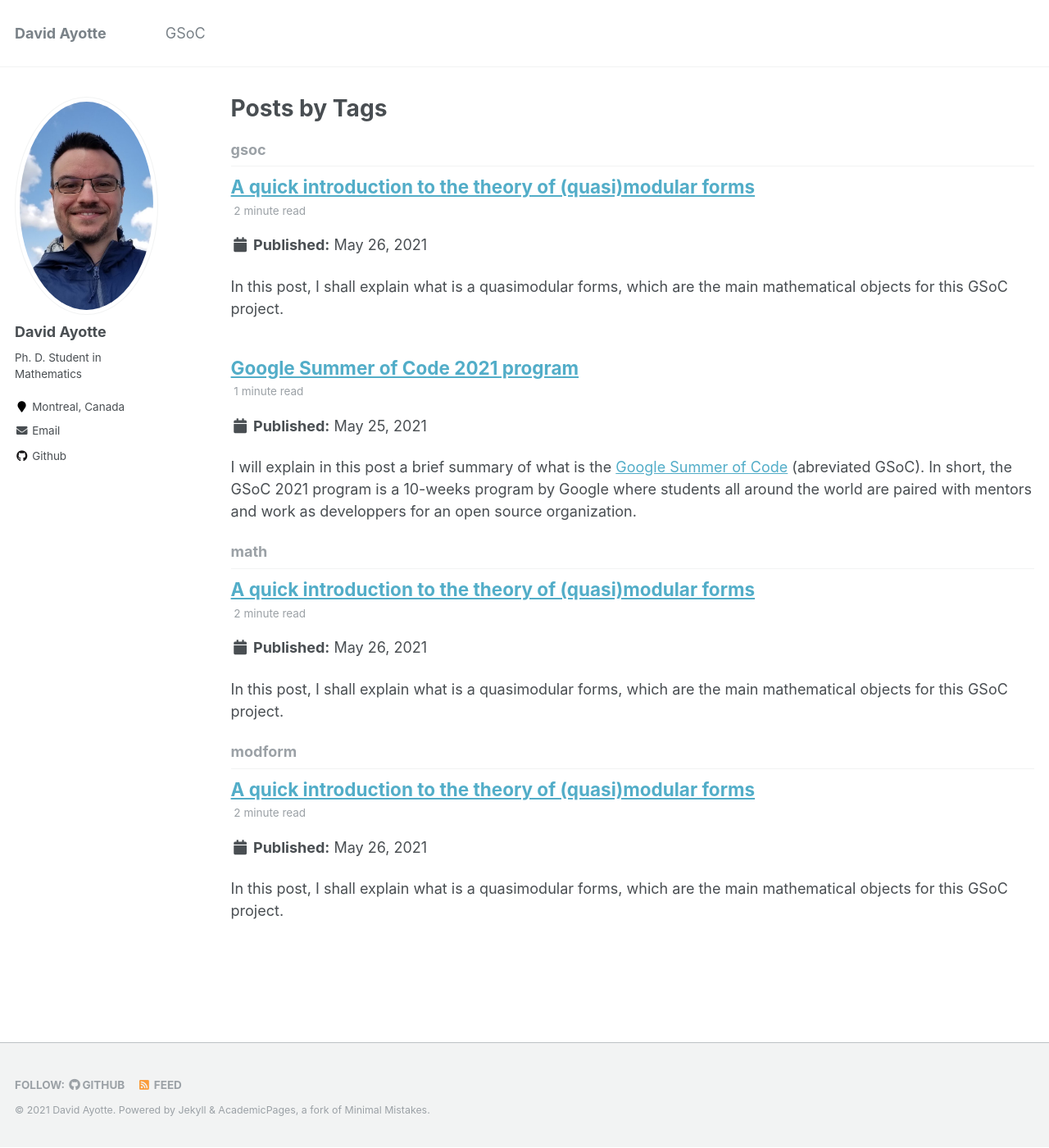
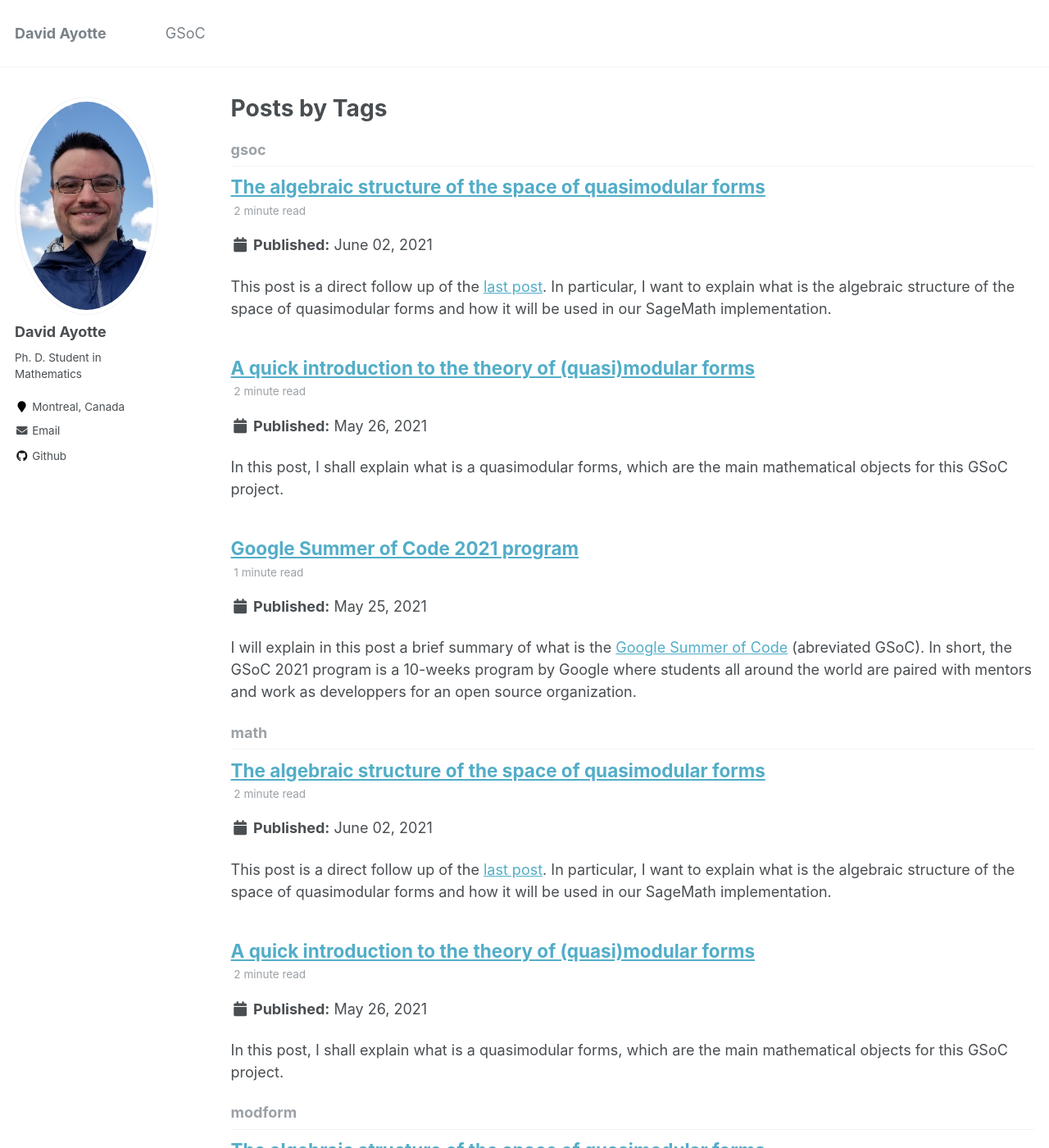
Before and after one commit to DavidAyotte/davidayotte.github.io, a Jekyll site: the page built from _pages/tag-archive.html, in a window 1280 px wide and 1400 px high. Shown: the whole window at 82% size. Built offline with Jekyll 4.4.1, drawn with Linux system fonts in a browser that asks for light colours; part of the change alters nothing that is shown; some of the changed text lies outside the part shown.

Commit message:
new post

```diff
--- a/_posts/2021-05-26-quasimodforms.md
+++ b/_posts/2021-05-26-quasimodforms.md
@@ -101,8 +101,6 @@ $$
 
 In other words, $$(f \mid_k \gamma)(z)$$ is a polynomial of degree at most $$p$$ in $$\tfrac{c}{cz+d}$$ with coefficient in $$\mathrm{Hol}_0(\mathbb{H})$$. $$\diamond$$
 
-At first, this general definition can be motivated by the use of the differential operator $$ D = \tfrac{1}{2\pi i}\tfrac{d}{d z}$$ and this will be the subject of the next post.
-
 ## References
 
 Here are some references for the theory of classical modular forms:
--- /dev/null
+++ b/_posts/2021-06-06-alg_structure.md
@@ -0,0 +1,64 @@
+---
+title: 'The algebraic structure of the space of quasimodular forms'
+date: 2021-06-02
+permalink: /posts/2021/06/algstr/
+tags:
+  - gsoc
+  - modform
+  - math
+category:
+  - gsoc
+---
+
+This post is a direct follow up of the [last post](/posts/2021/05/quasimodform/). In particular, I want to explain what is the algebraic structure of the space of quasimodular forms and how it will be used in our SageMath implementation.
+
+Before this, let me recall the structure of the classical modular forms. We will denote by $$\mathcal{M}_k$$ the space of all modular forms of weight $$k$$ for $$\mathrm{SL}_2(\mathbb{Z})$$. Observe that this space is in fact a $$\mathbb{C}$$-vector space. Indeed, for any $$f,g\in \mathcal{M}_k$$ and $$\lambda\in\mathbb{C}$$ we will have $$f + \lambda g \in \mathcal{M}_k$$ (it is in fact finite dimensional over $$\mathbb{C}$$, but this is non-trivial). Moreover, we observe that if $$f\in \mathcal{M}_{k_1}$$ and $$g\in \mathcal{M}_{k_2}$$ for $$k_1, k_2 \in \mathbb{Z}$$ then $$fg\in \mathcal{M}_{k_1 + k_2}$$. Thus the set of *all* modular forms (whitout any fixed weight), denoted $$\mathcal{M}_*$$, is in fact a graded ring:
+
+$$
+\mathcal{M}_* = \bigoplus_{k\geq 0} \mathcal{M}_k,\quad \mathcal{M}_{k_1}\mathcal{M}_{k_2} \subseteq \mathcal{M}_{k_1 + k_2}
+$$
+
+It turns out that this ring has a simple structure which is very convenient for computations:
+
+## Proposition.
+
+We have the isomorphism of ring $$\mathcal{M}_* \cong \mathbb{C}[G_4, G_6]$$, where $$G_4$$ and $$G_6$$ are the weight 4 and weight 6 Eisenstein series respectively. $$\diamond$$
+
+A similar relation can be found for the space of quasimodular forms. Let's write some notations:
+
+* $$\widetilde{\mathcal{M}}_k^{\leq p} :=$$ set of quasimodular forms of weight $$k$$ and depth $$\leq p$$ for $$\mathrm{SL}_2(\mathbb{Z})$$;
+
+* $$\widetilde{\mathcal{M}}_k := \bigcup_{p\geq 0} \widetilde{\mathcal{M}}_k^{\leq p} =$$ set of quasimodular forms of weight $$k$$ for $$\mathrm{SL}_2(\mathbb{Z})$$;
+
+* $$\widetilde{\mathcal{M}}_* := \bigoplus_{k\geq 0} \widetilde{\mathcal{M}}_k =$$ graded ring of quasimodular forms for $$\mathrm{SL}_2(\mathbb{Z})$$.
+
+An general element of a quasimodular form space will be called a *quasiform*.
+
+## Proposition.
+
+We have the following isomorphism of ring:
+
+$$
+\widetilde{\mathcal{M}}_* \cong \mathbb{C}[G_2, G_4, G_6].
+$$
+
+In particular, we have $$\widetilde{\mathcal{M}}_* \cong \mathcal{M}_*[G_2]$$. $$\diamond$$
+
+This isomorphism will be the main point for our implementation of the graded ring of quasimodular forms into SageMath. Indeed, a general quasimodular form $$F\in \widetilde{\mathcal{M}}_*$$ will be implemented as a polynomial in $$G_2$$ with coefficient in $$\mathcal{M}_*$$:
+
+$$
+\label{eq:pol_G2}
+F = f_0 + f_1 G_2 + f_2 G_2^2 + \ldots f_r G_2^r,\quad f_i \in \mathcal{M}_*, r\geq 0.
+$$
+
+Hence, to encode a quasiform in SageMath it *should* be enough to simply specify a list modular forms:
+
+{% highlight ruby python %}
+[ f_0, f_1, f_2, ..., f_r ]
+{% endhighlight %}
+
+where each f_i correspond to a coefficient of (\ref{eq:pol_G2}). A useful feature of SageMath is the fact that the classical modular forms are already implemented. Thus, during the implementation of the quasimodular forms, it would be all to our advantage to *reuse* what has already been implemented.
+
+In addition to the implementation of classical modular forms into SageMath, there is also the software PARI/GP that can perform computation with modular forms. [PARI/GP](https://pari.math.u-bordeaux.fr/) is also a free mathematical software, but it is more centered around number theory. What is more important to us is the fact that PARI/GP is included in SageMath! This means that when using SageMath, it is possible to explicitly call PARI/GP in order to perform a certain computation. Therefore, we will have access to both of the implementations which will be very useful.
+
+In a future post, I will explain some features that are specific to SageMath and the ones that are specific to PARI/GP.
```
